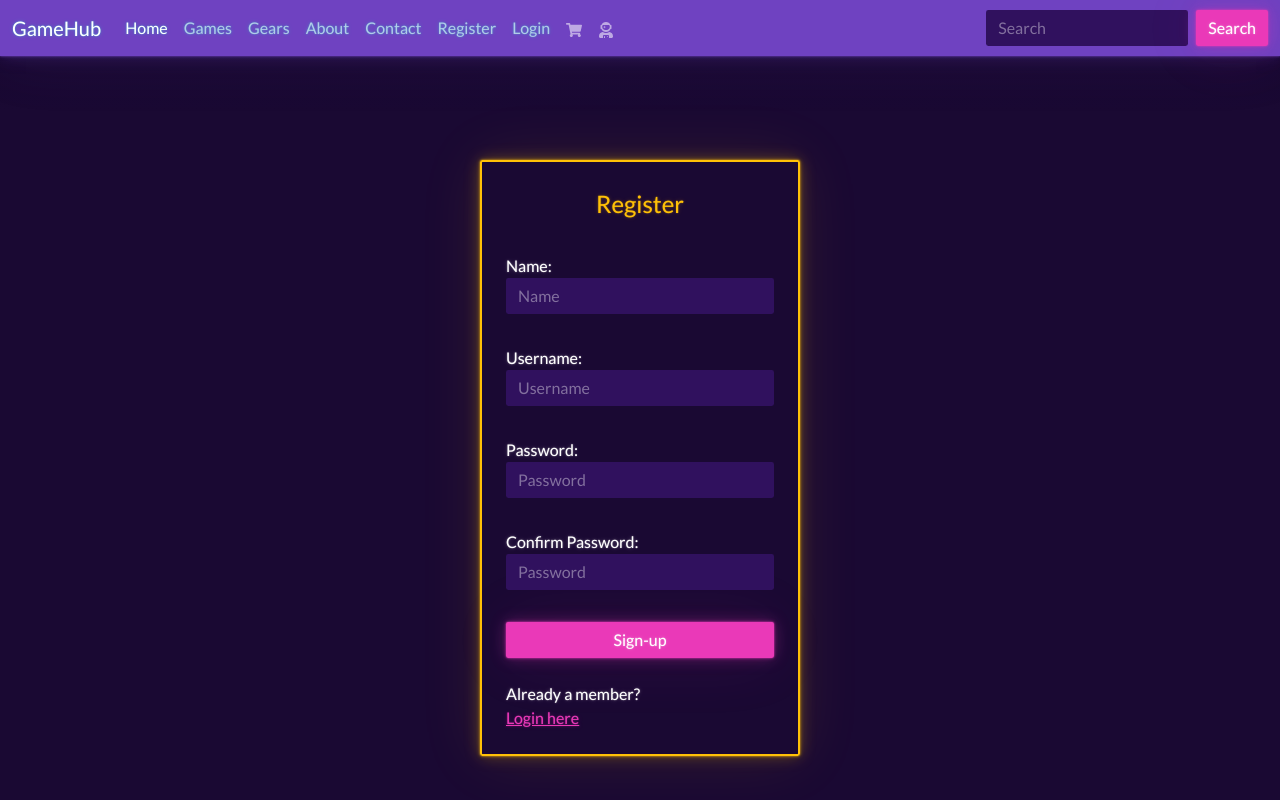
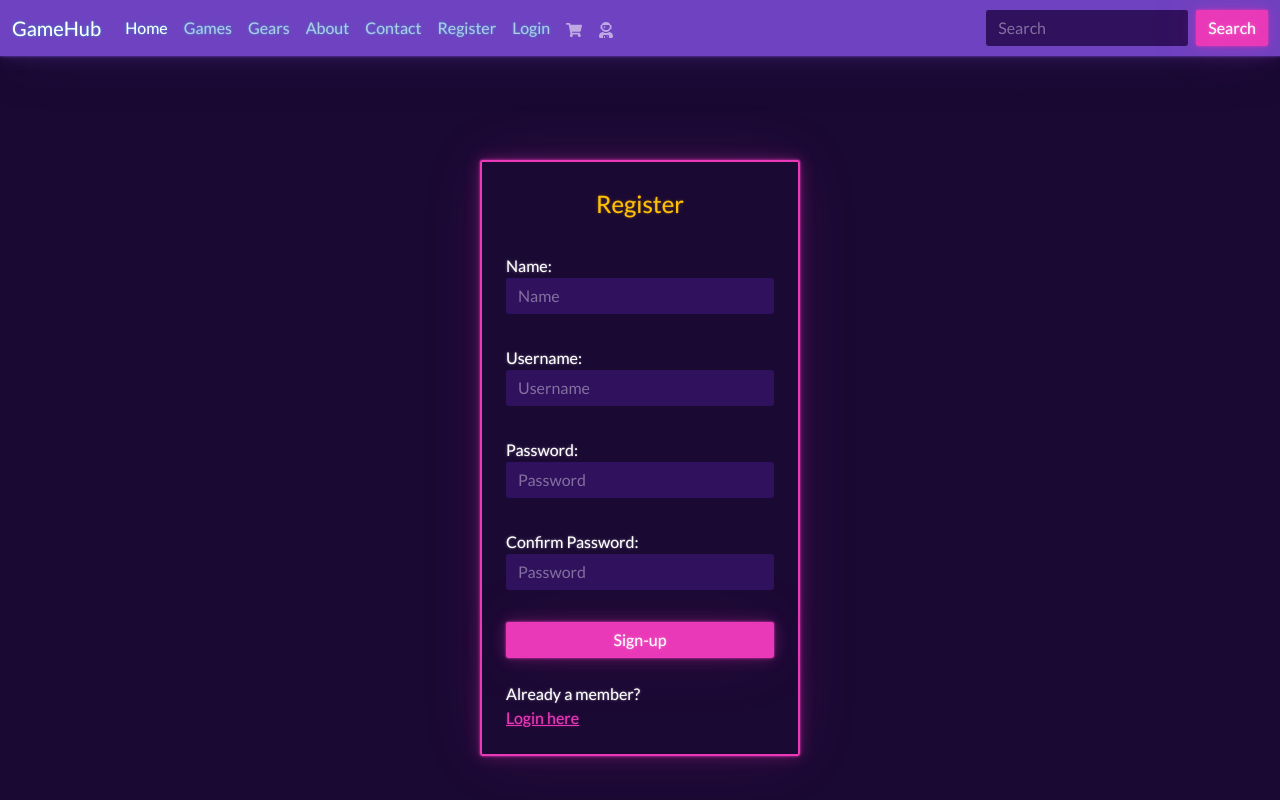
Before and after one commit to maryjanesalem/kodego-capstone-draft, a React (Vite) app: page /register in a window 1280 px wide. Shown: the top 800 px of the page. Built offline with nearby package versions, Linux system fonts and the light colour scheme.

Commit message:
login-signup page

```diff
--- a/src/pages/Login.jsx
+++ b/src/pages/Login.jsx
@@ -41,7 +41,7 @@ const Login = () => {
         <>
         {/* <div className="container topmargin32 w-30 mx-auto"> */}
 
-        <div className="card topmargin32 bottom-marg5 container col-md-5 col-xl-3 border-warning mb-3 p-4 text-white">
+        <div className="card topmargin32 bottom-marg5 container col-md-5 col-xl-3 border-secondary mb-3 p-4 text-white">
                 <form>
                     <fieldset className="text-white">
                         <legend className="text-center text-warning">Login</legend>
--- a/src/pages/Signup.jsx
+++ b/src/pages/Signup.jsx
@@ -37,7 +37,7 @@ const Register = () => {
     }
 
     return (
-        <div className="card topmargin32 bottom-marg5 container col-md-5 col-xl-3 border-warning mb-3 p-4 text-white">
+        <div className="card topmargin32 bottom-marg5 container col-md-5 col-xl-3 border-secondary mb-3 p-4 text-white">
             <form>
                 <fieldset>
                     <legend className="text-center text-warning">Register</legend>
```
Also changed, not shown: README-Task.txt.
